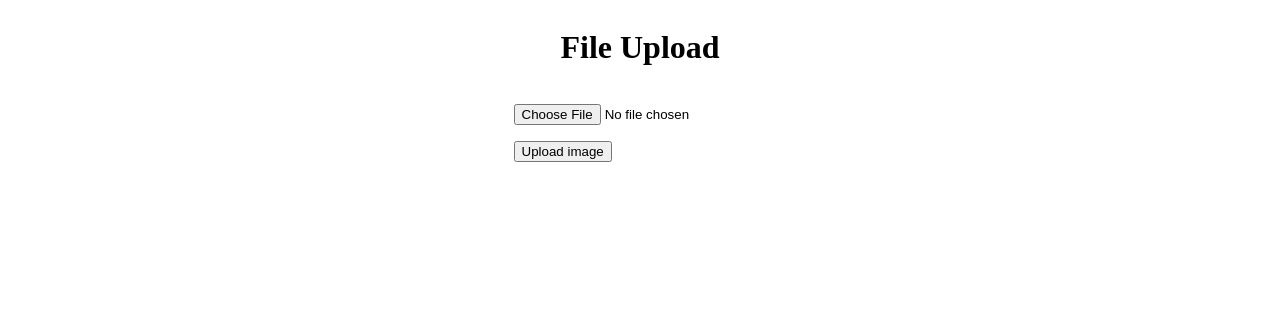
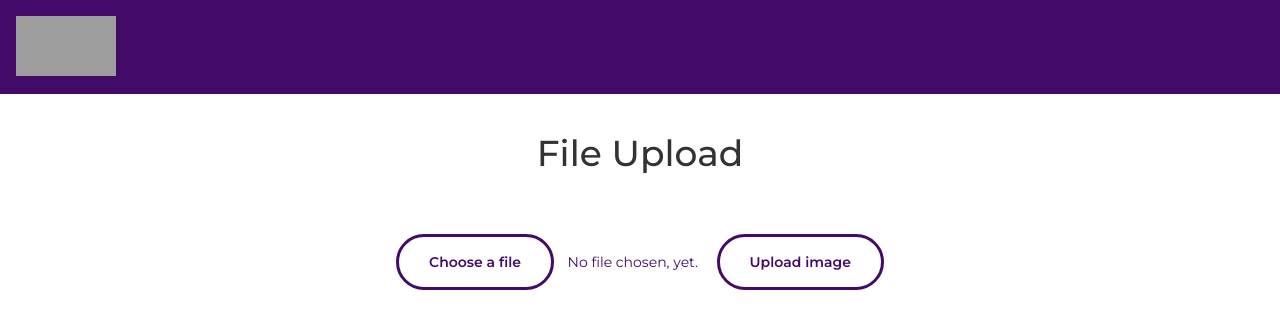
Before and after one commit to Avian869/FaceRecognitionAI, a Flask app: page / in a window 1280 px wide. Shown: the top 329 px of the page. Run offline with Flask 2, Linux system fonts and the light colour scheme; some libraries are stand-ins or nearby versions; grey boxes are pictures that could not be loaded.

Commit message:
Adding style to webpage_1

```diff
--- a/app.py
+++ b/app.py
@@ -1,6 +1,5 @@
-from flask import Flask, render_template, request, redirect, url_for, make_response
+from flask import Flask, render_template, request, make_response
 from flask_restful import Resource, Api
-import json, codecs
 import main
 
 app = Flask(__name__, template_folder='templates')
--- a/main.py
+++ b/main.py
@@ -1,5 +1,3 @@
-import os
-import numpy as np
 import getfaces as fc
 import getEmotion
 import makejson
@@ -8,8 +6,4 @@ def process_image(image_path):
     """Processes the provided image getting faces and information and returns them as array"""
     face_array = fc.main(image_path)
     emotion_array = getEmotion.main(face_array)
-    #result_array = np.column_stack((face_array, emotion_array))
-    #resultArray = emotionArray
-    #return resultArray
     return makejson.main(face_array, emotion_array)
-    #return result_array.tolist()
--- a/static/style.css
+++ b/static/style.css
@@ -1,13 +1,77 @@
+*{
+    font-family: 'Montserrat', sans-serif !important;
+}
+
 body{
     display: flex;
-    justify-content: center;
+    /* justify-content: center; */
     flex-direction: column;
-    align-items: center;
+    /* align-items: center; */
+    /* background-image: url('..\\static\\background.jpg'); */
+    background-repeat: no-repeat;
+    background-attachment: fixed;
+    background-size: cover;
 }
-.card {
-    background-color: aquamarine;
-    width: 60%;
+#card {
+    background-color: #93329e;
+    padding: 40px;
+    border-radius: 40px;
+    height: 300px;
+
+}
+nav {
+    background-color: #440a67;
+    height: 94px;
+    border-radius: 0px !important;
+}
+p {
+    color: #ffe3fe;
+}
+.Btn {
     padding: 10px;
-    margin-bottom: 5px;
-    border-radius: 2px;
+    color: #440a67;
+    background-color: #ffffff00;
+    border-radius: 30px;
+    border-width: 3px;
+    border-color: #440a67;
+    border-style: solid;
+    cursor: pointer;
+    padding: 15px 30px;
 }
+.Btn:hover {
+    background-color: #440a67;
+    color: #ffe3fe;
+}
+#custom-button {
+    padding: 10px;
+    color: #440a67;
+    background-color: #ffffff00;
+    border-radius: 30px;
+    border-width: 3px;
+    border-color: #440a67;
+    border-style: solid;
+    cursor: pointer;
+    padding: 15px 30px;
+}
+
+#custom-button:hover {
+    background-color: #440a67;
+    color: #ffe3fe;
+}
+
+#custom-text {
+    margin-left: 10px;
+    color: #440a67;
+}
+
+hr {
+    background: none;
+    border: 0;
+    clear: both;
+    display: block;
+    float: none;
+    font-size: 0;
+    padding: 0;
+    overflow: hidden;
+    visibility: hidden;
+    }
--- a/templates/index.html
+++ b/templates/index.html
@@ -1,9 +1,27 @@
 {% extends 'layout.html'%}
 
 {% block content %}
-<h1>File Upload</h1>
-<form method="POST" action="/Image/" enctype="multipart/form-data">
-    <p><input type="file" name="image_file" id="image_file" accept="image/*"></p>
-    <p><input type="submit" value="Upload image"></p>
+<h1 class="display-2" style="align-self: center;">File Upload</h1>
+<form method="POST" action="/Image/" enctype="multipart/form-data" style="align-self: center; padding-top: 50px;">
+    <input type="file" name="image_file" id="image_file" accept="image/*" style="display: none;">
+    <button type="button" id="custom-button"><b>Choose a file</b></button>
+    <span id="custom-text" style="padding-right: 15px;">No file chosen, yet.</span>
+    <script type="text/javascript">
+        const realFileBtn = document.getElementById("image_file");
+        const customBtn = document.getElementById("custom-button");
+        const customTxt = document.getElementById("custom-text");
+
+        customBtn.addEventListener("click", function() {
+          realFileBtn.click();
+        });
+        realFileBtn.addEventListener("change", function() {
+          if (realFileBtn.value) {
+            customTxt.innerHTML = realFileBtn.value.match(/[\/\\]([\w\d\s\.\-\(\)]+)$/)[1];
+          } else {
+            customTxt.innerHTML = "No file chosen, yet.";
+          }
+        });
+    </script>
+    <b><input type="submit" value="Upload image" class="Btn"></b>
 </form>
 {% endblock content %}
--- a/templates/layout.html
+++ b/templates/layout.html
@@ -1,9 +1,17 @@
 <!doctype html>
 <html lang="en">
 <head>
+  <style>
+    /* body{
+      background-image: url("..\\static\\background.jpg");
+    } */
+  </style>
   <meta charset="UTF-8">
   <meta name="viewport" content="width=device-width, initial-scale=1.0">
+  <link rel="preconnect" href="https://fonts.gstatic.com">
+  <link href="https://fonts.googleapis.com/css2?family=Montserrat:ital,wght@0,400;0,500;0,600;1,700&display=swap" rel="stylesheet">
   <link rel="stylesheet" href="{{ url_for('static', filename='style.css')}}">
+  <link rel="stylesheet" href="https://maxcdn.bootstrapcdn.com/bootstrap/3.3.6/css/bootstrap.min.css" integrity="sha384-1q8mTJOASx8j1Au+a5WDVnPi2lkFfwwEAa8hDDdjZlpLegxhjVME1fgjWPGmkzs7" crossorigin="anonymous">
   <title>
     {% block title %}
 
@@ -11,6 +19,13 @@
   </title>
 </head>
 <body>
+<nav class="navbar navbar-expand-lg navbar-light bg-light">
+  <div class="container-fluid">
+      <a class="navbar-brand" style="float: left; vertical-align: middle;" href="/">
+          <img src="..\\static\\Kek.jpg" width="100" height="60"/>
+      </a>
+  </div>
+</nav>
     {% block content %}
 
     {% endblock content %}
```
Also changed, not shown: templates/results.html (+15 -4 lines).
